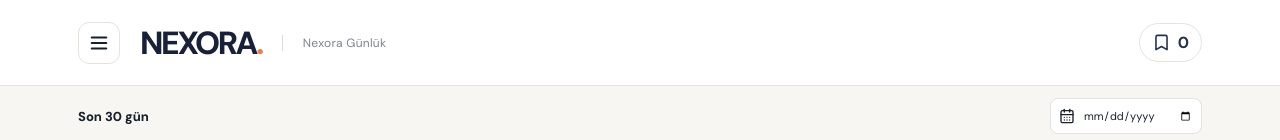
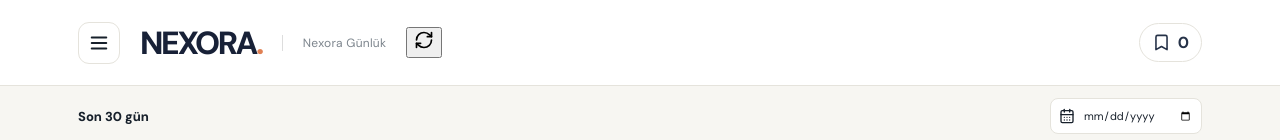
Before and after one commit to mbkurt06/nexora, a Next.js app: page / in a window 1280 px wide. Shown: the top 140 px of the page. Built offline with nearby package versions, Linux system fonts and the light colour scheme; no server answers; the database is empty.

Commit message:
Put refresh control in Nexora top bar

```diff
--- a/components/NewsHome.tsx
+++ b/components/NewsHome.tsx
@@ -7,6 +7,7 @@ import type { Article, Category } from '@/lib/types';
 import { CATEGORIES, CATEGORY_LABELS } from '@/lib/types';
 import { SiteMenu } from '@/components/SiteMenu';
 import { ChatGPTAction } from '@/components/ChatGPTAction';
+import { RefreshButton } from '@/components/RefreshButton';
 
 type Section = Category | 'all' | 'saved';
 const issueOf = (article: Article) => article.issueDate || article.publishedAt?.slice(0,10) || null;
@@ -32,7 +33,7 @@ function datePart(value: string, what: 'day' | 'month') {
   return new Intl.DateTimeFormat('tr-TR', {month:'short', timeZone:'UTC'}).format(date);
 }
 
-export function NewsHome({ articles }: { articles: Article[] }) {
+export function NewsHome({ articles, build }: { articles: Article[]; build: string }) {
   const [section,setSection] = useState<Section>('all');
   const [issueDate,setIssueDate] = useState('all');
   const [subcategory,setSubcategory] = useState('Tümü');
@@ -105,6 +106,7 @@ export function NewsHome({ articles }: { articles: Article[] }) {
         <SiteMenu/>
         <Link href="/" className="brand" aria-label="Nexora ana sayfa">NEXORA<span className="brand-dot">.</span></Link>
         <span className="masthead-caption">Nexora Günlük</span>
+        <RefreshButton articles={articles} build={build}/>
         <button className="saved-button" onClick={()=>selectCategory('saved')} aria-label="Kaydedilen haberler">
           <Bookmark size={19}/><span>{saved.size}</span>
         </button>
```
